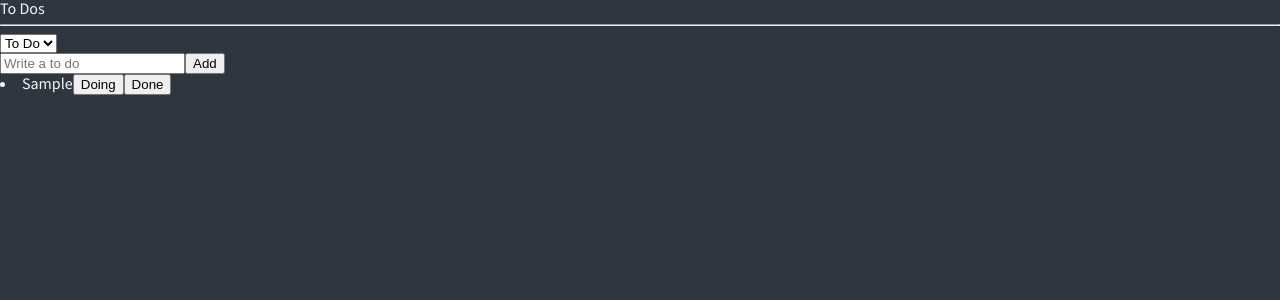
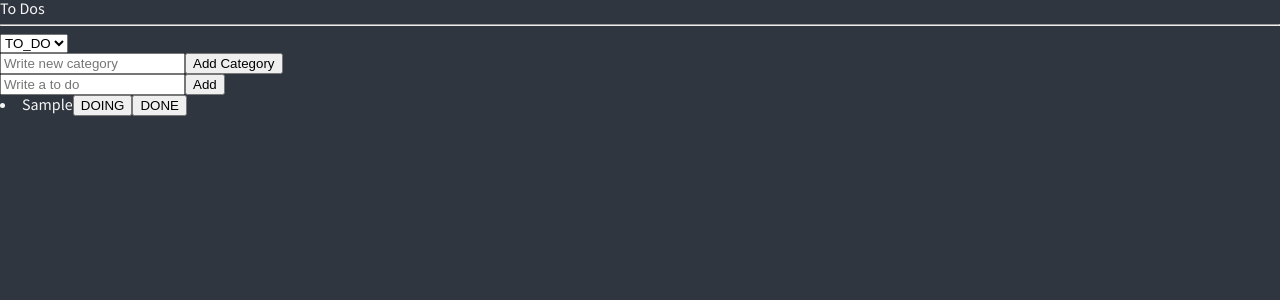
Before and after one commit to garden-j/react-todo-app, a React (Vite) app: page / in a window 1280 px wide. Both pictures are taken after typing "Sample" into the empty fields and a click on the button "Add". Shown: the top 300 px of the page. Built offline with nearby package versions, Linux system fonts and the light colour scheme.

Commit message:
add function to crate newcategory

```diff
--- a/src/atoms.tsx
+++ b/src/atoms.tsx
@@ -1,10 +1,7 @@
 import { atom, selector } from "recoil";
 
-export enum Categories {
-  "TO_DO" = "TO_DO",
-  "DOING" = "DOING",
-  "DONE" = "DONE",
-}
+// categories.ts
+export type Categories = string;
 
 export interface IToDO {
   text: string;
@@ -14,7 +11,7 @@ export interface IToDO {
 
 export const categoryState = atom<Categories>({
   key: "category",
-  default: Categories.TO_DO,
+  default: "TO_DO",
 });
 
 export const toDoState = atom<IToDO[]>({
@@ -22,15 +19,16 @@ export const toDoState = atom<IToDO[]>({
   default: [],
 });
 
+export const categoryListState = atom<Categories[]>({
+  key: "categoryList",
+  default: ["TO_DO", "DOING", "DONE"],
+});
+
 export const toDoSelector = selector({
   key: "toDoSelector",
   get: ({ get }) => {
     const toDos = get(toDoState);
     const category = get(categoryState);
-    if (category === Categories.TO_DO)
-      return toDos.filter((toDo) => toDo.category === Categories.TO_DO);
-    else if (category === Categories.DOING)
-      return toDos.filter((toDo) => toDo.category === Categories.DOING);
-    else return toDos.filter((toDo) => toDo.category === Categories.DONE);
+    return toDos.filter((toDo) => toDo.category === category);
   },
 });
--- a/src/components/CreateToDo.tsx
+++ b/src/components/CreateToDo.tsx
@@ -1,13 +1,13 @@
 import { useForm } from "react-hook-form";
-import { useRecoilValue, useSetRecoilState } from "recoil";
-import { categoryState, toDoState } from "../atoms";
+import { useRecoilState, useRecoilValue, useSetRecoilState } from "recoil";
+import { categoryListState, categoryState, toDoState } from "../atoms";
 
 interface IForm {
   toDo: string;
 }
 
 function CreateToDo() {
-  const setToDos = useSetRecoilState(toDoState);
+  const [toDos, setToDos] = useRecoilState(toDoState);
   const category = useRecoilValue(categoryState);
   const { handleSubmit, register, setValue } = useForm<IForm>();
   const handleValid = ({ toDo }: IForm) => {
@@ -15,6 +15,7 @@ function CreateToDo() {
       { text: toDo, id: Date.now(), category: category },
       ...oldToDos,
     ]);
+
     setValue("toDo", "");
   };
   return (
--- a/src/components/ToDo.tsx
+++ b/src/components/ToDo.tsx
@@ -1,8 +1,9 @@
-import { useSetRecoilState } from "recoil";
-import { IToDO, toDoState } from "../atoms";
+import { useRecoilValue, useSetRecoilState } from "recoil";
+import { categoryListState, IToDO, toDoState } from "../atoms";
 import { Categories } from "../atoms";
 
 function ToDo({ text, category, id }: IToDO) {
+  const categoryList = useRecoilValue(categoryListState);
   const setToDos = useSetRecoilState(toDoState);
   const onClick = (event: React.MouseEvent<HTMLButtonElement>) => {
     const {
@@ -21,21 +22,30 @@ function ToDo({ text, category, id }: IToDO) {
   return (
     <li>
       <span>{text}</span>
-      {category !== Categories.DOING && (
-        <button name={Categories.DOING} onClick={onClick}>
+      {categoryList?.map(
+        (cat) =>
+          category !== cat && (
+            <button key={cat} name={cat} onClick={onClick}>
+              {cat}
+            </button>
+          )
+      )}
+
+      {/* {category !== "DOING" && (
+        <button name={"DOING"} onClick={onClick}>
           Doing
         </button>
       )}
-      {category !== Categories.TO_DO && (
-        <button name={Categories.TO_DO} onClick={onClick}>
+      {category !== "TO_DO" && (
+        <button name={"TO_DO"} onClick={onClick}>
           To Do
         </button>
       )}
-      {category !== Categories.DONE && (
-        <button name={Categories.DONE} onClick={onClick}>
+      {category !== "DONE" && (
+        <button name={"DONE"} onClick={onClick}>
           Done
         </button>
-      )}
+      )} */}
     </li>
   );
 }
--- a/src/components/ToDoList.tsx
+++ b/src/components/ToDoList.tsx
@@ -1,24 +1,46 @@
-import { useRecoilState, useRecoilValue } from "recoil";
-import { categoryState, toDoSelector, toDoState } from "../atoms";
+import { useRecoilState, useRecoilValue, useSetRecoilState } from "recoil";
+import { categoryState, toDoSelector, categoryListState } from "../atoms";
 import CreateToDo from "./CreateToDo";
 import ToDo from "./ToDo";
-import { Categories } from "../atoms";
+import type { Categories } from "../atoms";
+import { useForm } from "react-hook-form";
+
+interface ICat {
+  newCat?: string;
+}
 
 function ToDoList() {
+  const [categoryList, setCategoryList] = useRecoilState(categoryListState);
+  const { register, handleSubmit, setValue } = useForm<ICat>();
+
+  const handleValid = ({ newCat }: ICat) => {
+    if (newCat) {
+      setCategoryList((old: any) => [...old, newCat]);
+    }
+    setValue("newCat", ""); // 입력창 초기화
+  };
+
   const toDos = useRecoilValue(toDoSelector); // select array in the array
   const [category, setCategory] = useRecoilState(categoryState);
   const onInput = (event: React.FormEvent<HTMLSelectElement>) => {
     setCategory(event.currentTarget.value as any);
   };
+
   return (
     <div>
       <h1>To Dos</h1>
       <hr />
       <select value={category} onInput={onInput}>
-        <option value={Categories.TO_DO}>To Do</option>
-        <option value={Categories.DOING}>Doing</option>
-        <option value={Categories.DONE}>Done</option>
+        {categoryList?.map((category) => (
+          <option key={category} value={category}>
+            {category}
+          </option>
+        ))}
       </select>
+      <form onSubmit={handleSubmit(handleValid)}>
+        <input {...register("newCat")} placeholder="Write new category" />
+        <button>Add Category</button>
+      </form>
       <CreateToDo />
       {toDos?.map((toDo) => (
         <ToDo key={toDo.id} {...toDo} />
```
